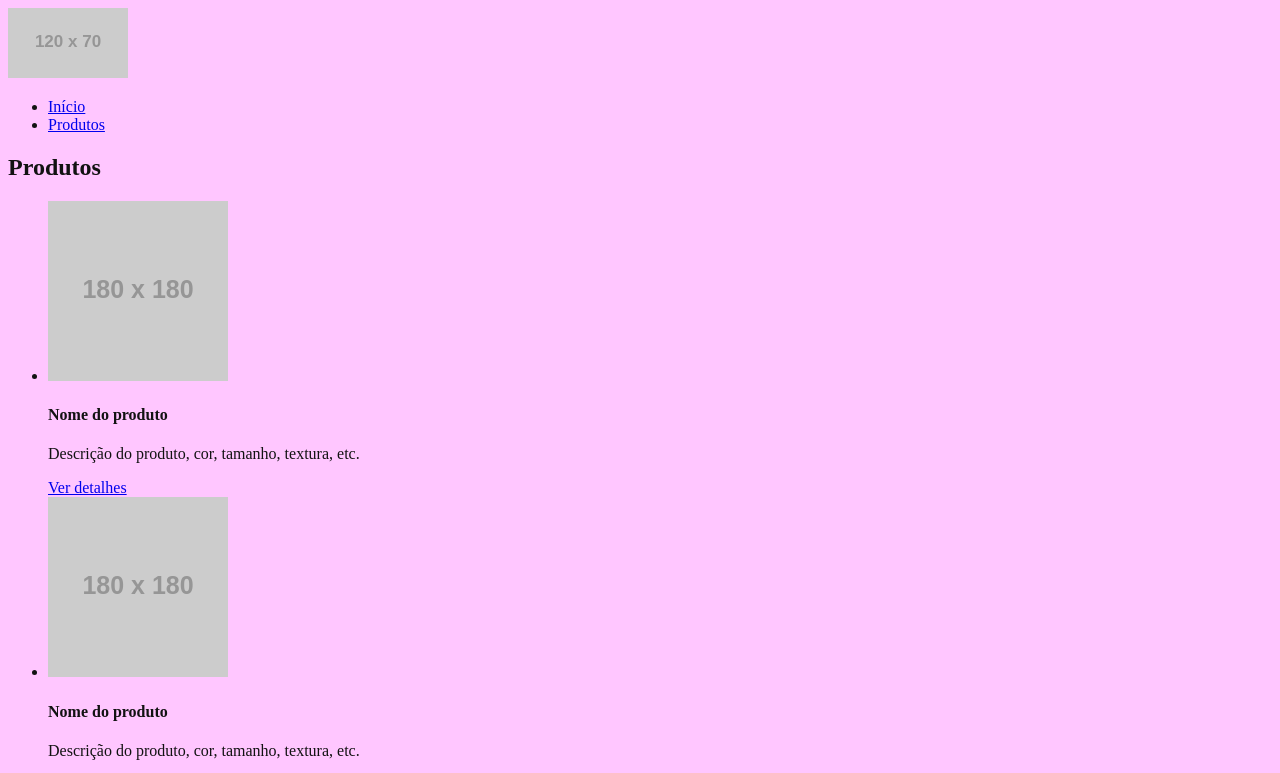
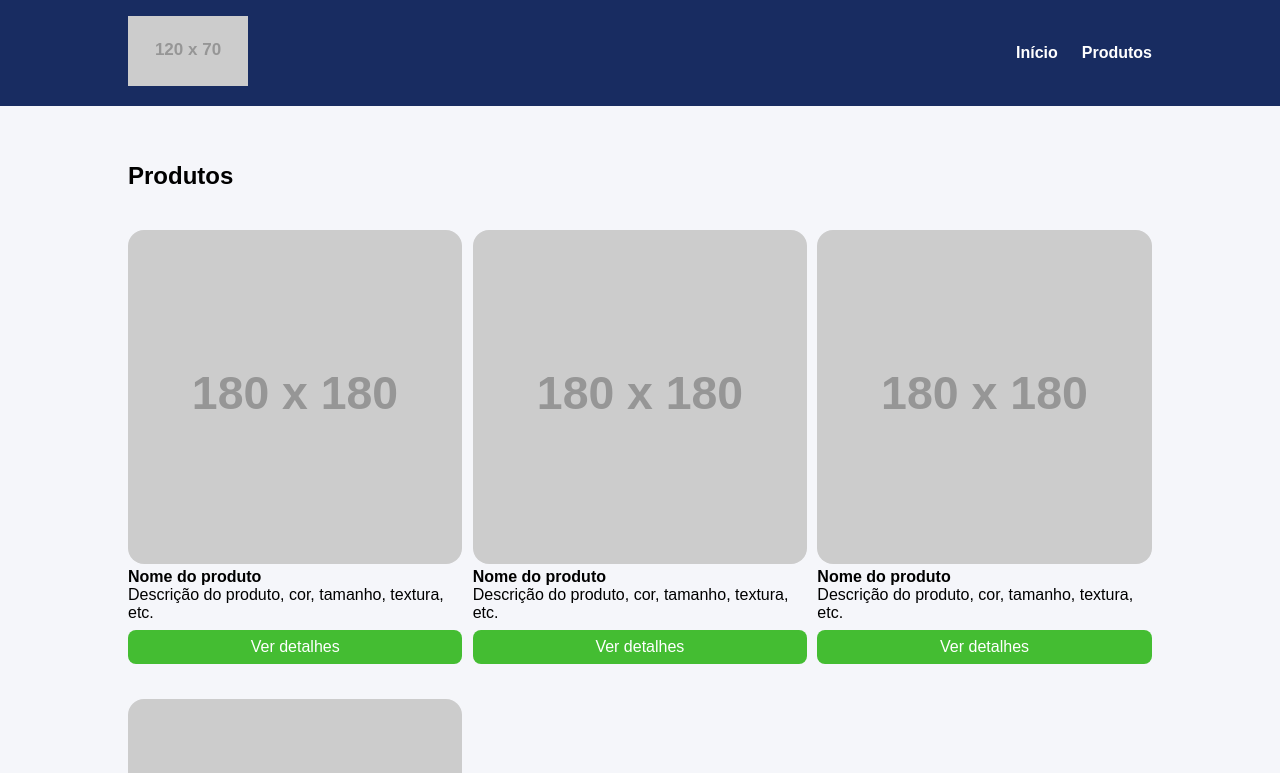
Before and after one commit to emmanuelmarcosdeoliveira/exercicio-modulo-15, a website: page index.html in a window 1280 px wide. Shown: the top 773 px of the page. Drawn offline with Linux system fonts and the light colour scheme; placeholder pictures from the web are drawn by us.

Commit message:
:ok_hand: Exercício em andamento

```diff
--- /dev/null
+++ b/source/config/cores.scss
@@ -0,0 +1,5 @@
+$corPrincipal : #fff;
+$backgroundReader: #182C61;
+$cordoBotao:  #44bd32;
+$botaoHover:  #4cd137;
+$backgroundBody:  #f5f6fa;
--- /dev/null
+++ b/source/config/reset.scss
@@ -0,0 +1,27 @@
+@use './cores.scss';
+@use './variaveis.scss';
+*{
+  box-sizing: border-box;
+  margin: 0;
+  padding: 0;
+  font-family: variaveis.$fontePrincipal;
+}
+section {
+  padding: 56px 0;
+}
+body {
+  background-color: cores.$backgroundBody;
+}
+li {
+  list-style: none;
+}
+.container {
+  max-width: 1024px;
+  width: 100%;
+  margin: 0 auto;
+ }
+@media screen and (max-width: 1023px) {
+  .container {
+      max-width: 80%;
+  }
+}
--- /dev/null
+++ b/source/config/variaveis.scss
@@ -0,0 +1 @@
+$fontePrincipal: 'Robotto', sans-serif;
--- a/source/main.scss
+++ b/source/main.scss
@@ -1,7 +1,3 @@
-$corPrincipal:#fafa ;
-$corTexto: #121212;
-
-body {
-  background-color: $corPrincipal;
-  color: $corTexto;
-}
+@use './sections/header.scss';
+@use './sections/menu.scss';
+@use './sections/produtos.scss';
--- /dev/null
+++ b/source/sections/header.scss
@@ -0,0 +1,15 @@
+@use '../config/cores.scss';
+@use'../config/reset.scss';
+
+header {
+  background-color: cores.$backgroundReader;
+  position: sticky;
+  top: 0;
+  left: 0;
+   }
+header .container{
+  display: flex;
+  justify-content: space-between;
+  align-items: center;
+  padding: 16px 0px;
+  }
--- /dev/null
+++ b/source/sections/menu.scss
@@ -0,0 +1,14 @@
+@use "../config/cores.scss";
+@use '../config/reset.scss';
+
+ .menu {
+  display: flex;
+    }
+    .menu li {
+      font-weight: bold;
+      margin-left: 24px;
+      }
+      .menu li a {
+        color: cores.$corPrincipal;
+        text-decoration: none;
+      }
--- /dev/null
+++ b/source/sections/produtos.scss
@@ -0,0 +1,44 @@
+@use "../config/cores.scss";
+@use "../config/variaveis.scss";
+@use '../config/reset.scss';
+
+.products {
+  margin-top: 40px;
+  display: grid;
+  grid-template-columns: repeat(3, 32.66%);
+  column-gap: 1%;
+  row-gap: 4%;
+  width: 100%;
+  .product-item img {
+    width: 100%;
+    border-radius: 16px;
+  }
+  .product-button {
+    display: block;
+    background-color: cores.$cordoBotao;
+    color: cores.$corPrincipal;
+    text-align: center;
+    padding: 8px 0;
+    border-radius: 8px;
+    margin-top: 8px;
+    text-decoration: none;
+  }
+  .product-button:hover {
+    background-color: cores.$botaoHover;
+  }
+}
+
+@media screen and (max-width: 1023px) {
+    .products {
+      grid-template-columns: repeat(2, 48.5%);
+      column-gap: 3%;
+  }
+}
+@media screen and (max-width: 767px) {
+  .products {
+      display: block;
+  }
+  .product-item  {
+      margin-bottom: 32px;
+  }
+}
```
Also changed, not shown: index.html (+0 -1 lines), build/main.css, 1 other file.
